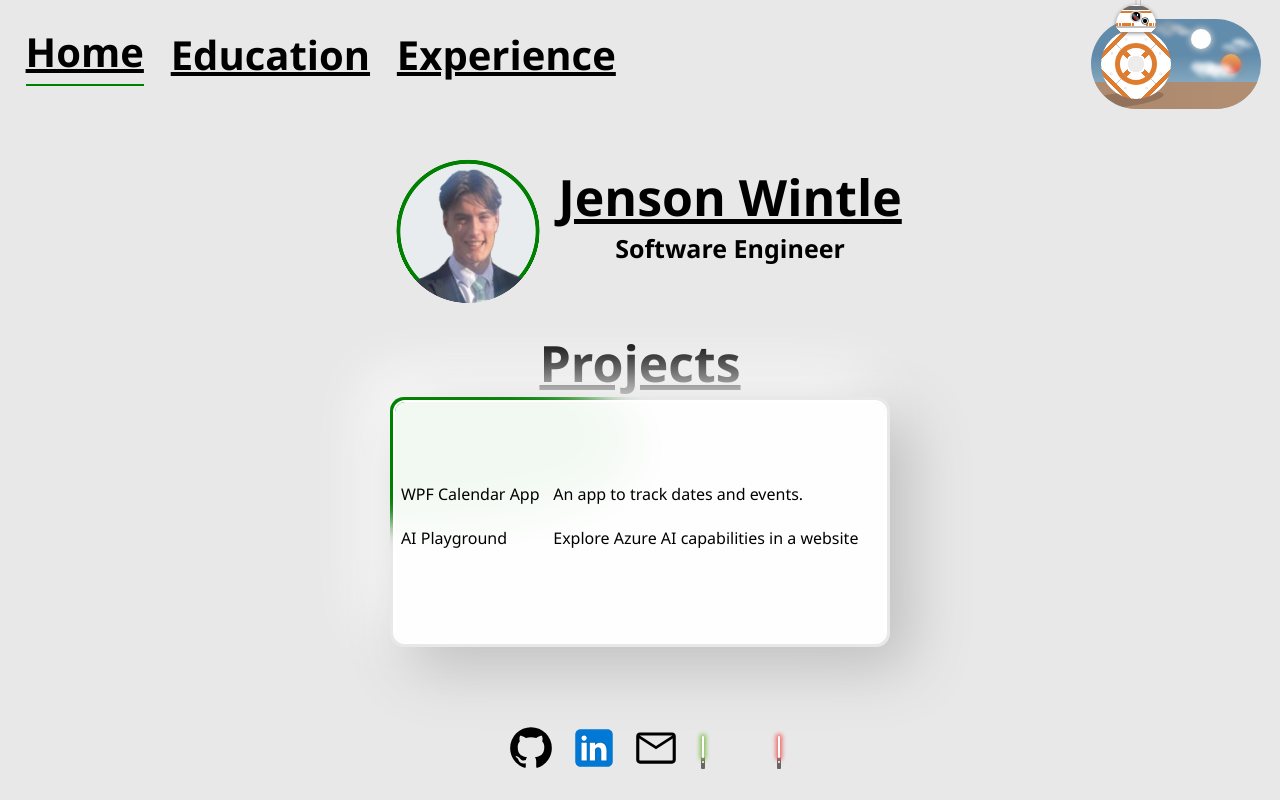
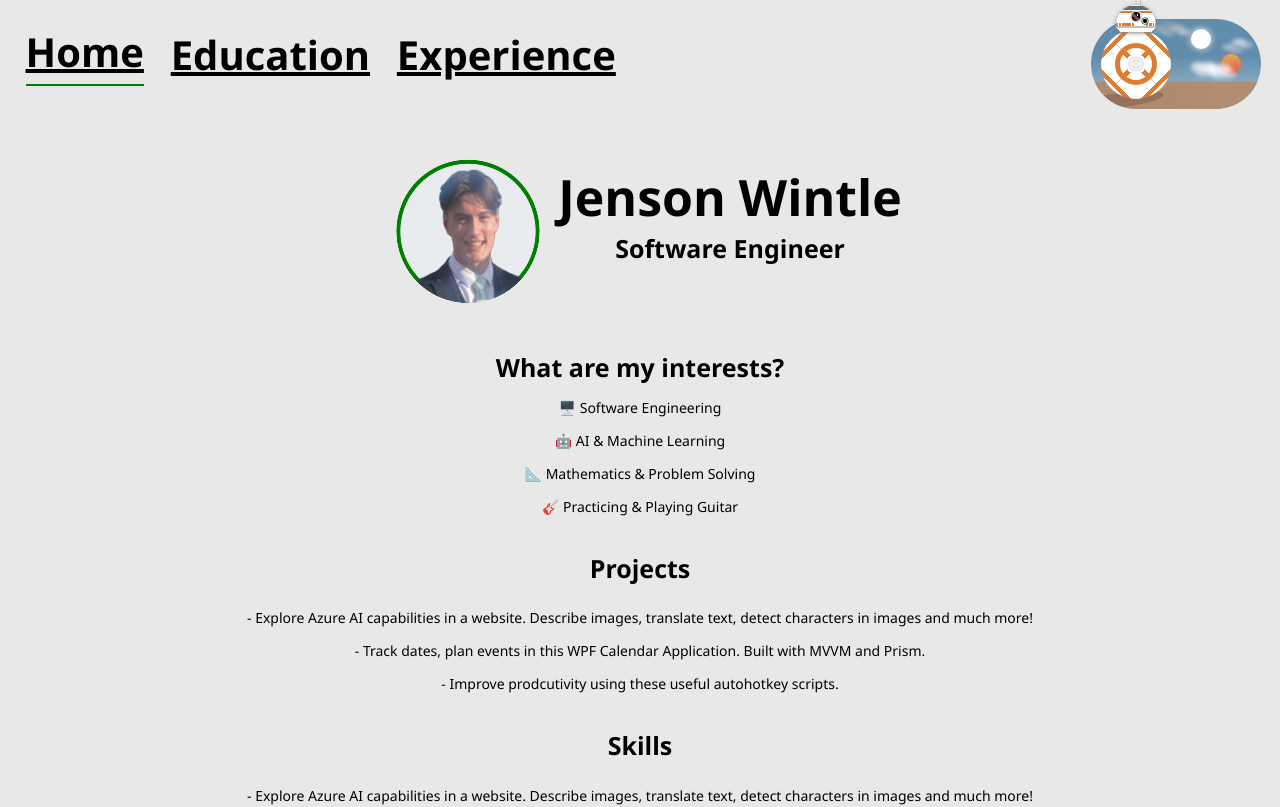
Before and after one commit to Jensooon/jenson-wintle.dev, an Angular app: page /home in a window 1280 px wide. Shown: the top 807 px of the page. Built offline with nearby package versions, Linux system fonts and the light colour scheme.

Commit message:
Added content to Home.

```diff
--- a/src/app/home/home.component.css
+++ b/src/app/home/home.component.css
@@ -24,7 +24,6 @@
 .title {
   font-size: 50px; /* 14px */
   font-weight: 1000;
-  text-decoration-line: underline;
   font-family: "Segoe UI", Tahoma, Geneva, Verdana, sans-serif;
 }
 
@@ -77,13 +76,18 @@
 }
 
 .mobile-toggle {
-  display: none;
+  display: block;
   font-weight: 500;
   font-family: "Segoe UI", Tahoma, Geneva, Verdana, sans-serif;
   text-align: center;
-  font-size: 12px;
+  font-size: 14px; /* 14px */
+  font-weight: 500;
+  margin-right: 5%;
+  margin-left: 5%;
 }
-
+.card-toggle {
+  display: none;
+}
 /* Tablet size (768px to 1024px) */
 @media (min-width: 768px) and (max-width: 1024px) {
   .title {
--- a/src/app/home/home.component.html
+++ b/src/app/home/home.component.html
@@ -11,8 +11,6 @@
       <a class="sub-title">Software Engineer</a>
     </div>
   </div>
-
-  <a class="title">Projects</a>
   <div class="card-toggle">
     <div
       [class.dark-card]="isComponentBGDark"
@@ -26,12 +24,23 @@
           <table class="table">
             <tbody class="tbody">
               <tr class="table-row">
-                <td>WPF Calendar App</td>
+                <td>
+                  <a href="http://example.com/wpf-calendar-app"
+                    >WPF Calendar App</a
+                  >
+                </td>
                 <td>An app to track dates and events.</td>
               </tr>
-              <tr>
-                <td>AI Playground</td>
-                <td>Explore Azure AI capabilities in a website</td>
+              <tr class="table-row">
+                <td>
+                  <a href="http://example.com/ai-playground"
+                    >Azure AI Capability Website</a
+                  >
+                </td>
+                <td>
+                  Explore Azure AI capabilities in a website. Describe images,
+                  translate text, detect characters in images and much more!
+                </td>
               </tr>
             </tbody>
           </table>
@@ -44,10 +53,37 @@
       ></div>
     </div>
   </div>
+
   <section class="mobile-toggle" appScrollReveal>
-    <h1>Skills</h1>
-    <p>Angular</p>
-    <p>Azure AI-900 Certificate</p>
+    <h1 class="sub-title">What are my interests?</h1>
+    <p>🖥️ Software Engineering</p>
+    <p>🤖 AI & Machine Learning</p>
+    <p>📐 Mathematics & Problem Solving</p>
+    <p>🎸 Practicing & Playing Guitar</p>
+  </section>
+
+  <section class="mobile-toggle" appScrollReveal>
+    <h1 class="sub-title">Projects</h1>
+    <p>
+      - Explore Azure AI capabilities in a website. Describe images, translate
+      text, detect characters in images and much more!
+    </p>
+    <p>
+      - Track dates, plan events in this WPF Calendar Application. Built with
+      MVVM and Prism.
+    </p>
+    <p>- Improve prodcutivity using these useful autohotkey scripts.</p>
+  </section>
+  <section class="mobile-toggle" appScrollReveal>
+    <h1 class="sub-title">Skills</h1>
+    <p>
+      - Explore Azure AI capabilities in a website. Describe images, translate
+      text, detect characters in images and much more!
+    </p>
+    <p>
+      - Track dates, plan events in this WPF Calendar Application. Built with
+      MVVM and Prism.
+    </p>
     <p>Full stack development in Delphi</p>
   </section>
 </div>
```
